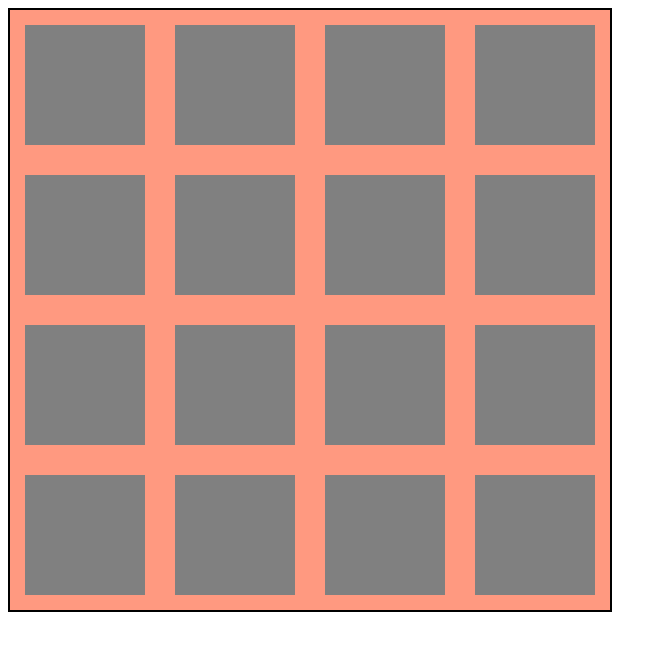
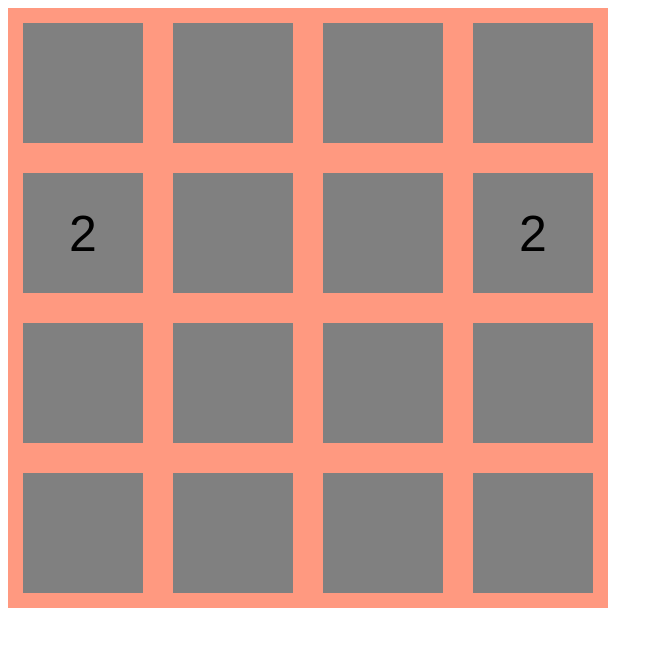
Before and after one commit to igorjakus/2048, a plain HTML site: page index.html in a window 1280 px wide. Shown: the whole page, without its empty margins (0-667 px from the left). Drawn offline with Linux system fonts and the light colour scheme.

Commit message:
Add generating numbers

```diff
--- /dev/null
+++ b/2048.js
@@ -0,0 +1,64 @@
+var canvas = document.getElementById("2048-game");
+var ctx = canvas.getContext("2d");
+
+// background
+ctx.fillStyle = "#ff9980";
+ctx.fillRect(0, 0, canvas.width, canvas.height);
+
+var padding = 15;
+var rectx = (600 / 4) - 2*padding;
+var recty = (600 / 4) - 2*padding;
+
+for (let x = 0; x < 4; x++) {
+    for (let y = 0; y < 4; y++) {
+        ctx.fillStyle = "gray";
+        ctx.fillRect((x*150)+padding, (y*150)+padding, rectx, recty);
+    }
+}
+
+function newNumber() {
+    do {
+        var x = Math.floor(Math.random() * 16); // random integer from 0 to 15
+        var i = Math.floor(x/4);
+        var j = x % 4;
+        console.log(x, i, j)
+    } while (array[i][j] != 0);
+
+    var value = 2;
+    if (Math.round(Math.random()*10) == 0) {
+        value = 4;
+    }
+    array[i][j] = value;
+}
+
+function initializeArray() {
+    var grid = [[0,0,0,0],
+                [0,0,0,0],
+                [0,0,0,0],
+                [0,0,0,0]];
+    return grid;
+}
+
+var array = initializeArray();
+newNumber();
+newNumber();
+console.log(array)
+drawNumbers();
+
+function drawNumbers() {
+    ctx.font = "50px Arial";
+    ctx.textAlign = "center";
+    ctx.fillStyle = "black";
+    for (let i = 0; i < 4; i++) {
+        for (let j = 0; j < 4; j++) {
+            x = array[i][j]
+            if(x != 0) {
+                // koordynaty lewego dolnego rogu jezeli nie align center
+                // koordynaty srodka dolu jezeli align center
+                // 36px = wysokosc znaku dla font 50px
+                // 75px = polowa kwadratu 150px
+                ctx.fillText(x, j*150 + 75, i*150 + 36/2 + 75)
+            }
+        }
+    }
+}
--- a/index.html
+++ b/index.html
@@ -4,31 +4,7 @@
     <title>2048</title>
 </head>
 <body>
-    <canvas id="2048-game" width = "600" height="600" style="border:2px solid #000000;"></canvas>
-    <script>
-        var canvas = document.getElementById("2048-game");
-        var ctx = canvas.getContext("2d");
-
-        // background
-        ctx.fillStyle = "#ff9980";
-        ctx.fillRect(0, 0, canvas.width, canvas.height);
-
-        var padding = 15;
-        var rectx = (600 / 4) - 2*padding;
-        var recty = (600 / 4) - 2*padding;
-
-        for (let x = 0; x < 4; x += 1) {
-            for (let y = 0; y < 4; y += 1) {
-                // if ((x+y) % 2 == 0) {
-                //     ctx.fillStyle = "red"
-                // }
-                // else {
-                //     ctx.fillStyle = "green"
-                // }
-                ctx.fillStyle = "gray";
-                ctx.fillRect((x*150)+padding, (y*150)+padding, rectx, recty);
-            }
-        }
-    </script>
+    <canvas id="2048-game" width = "600" height="600"> </canvas>
+    <script src="2048.js"></script>
 </body>
 </html>
```
